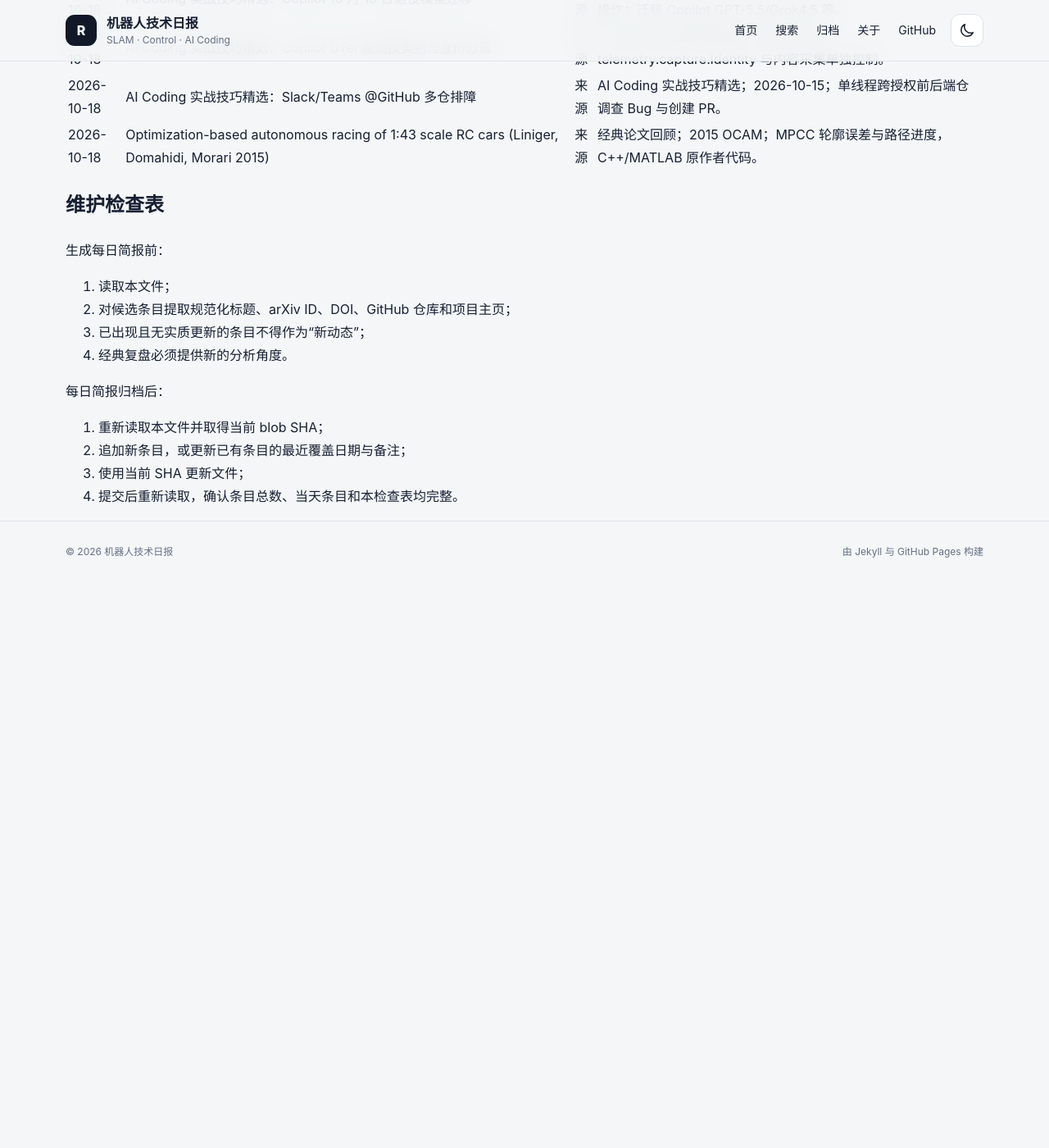
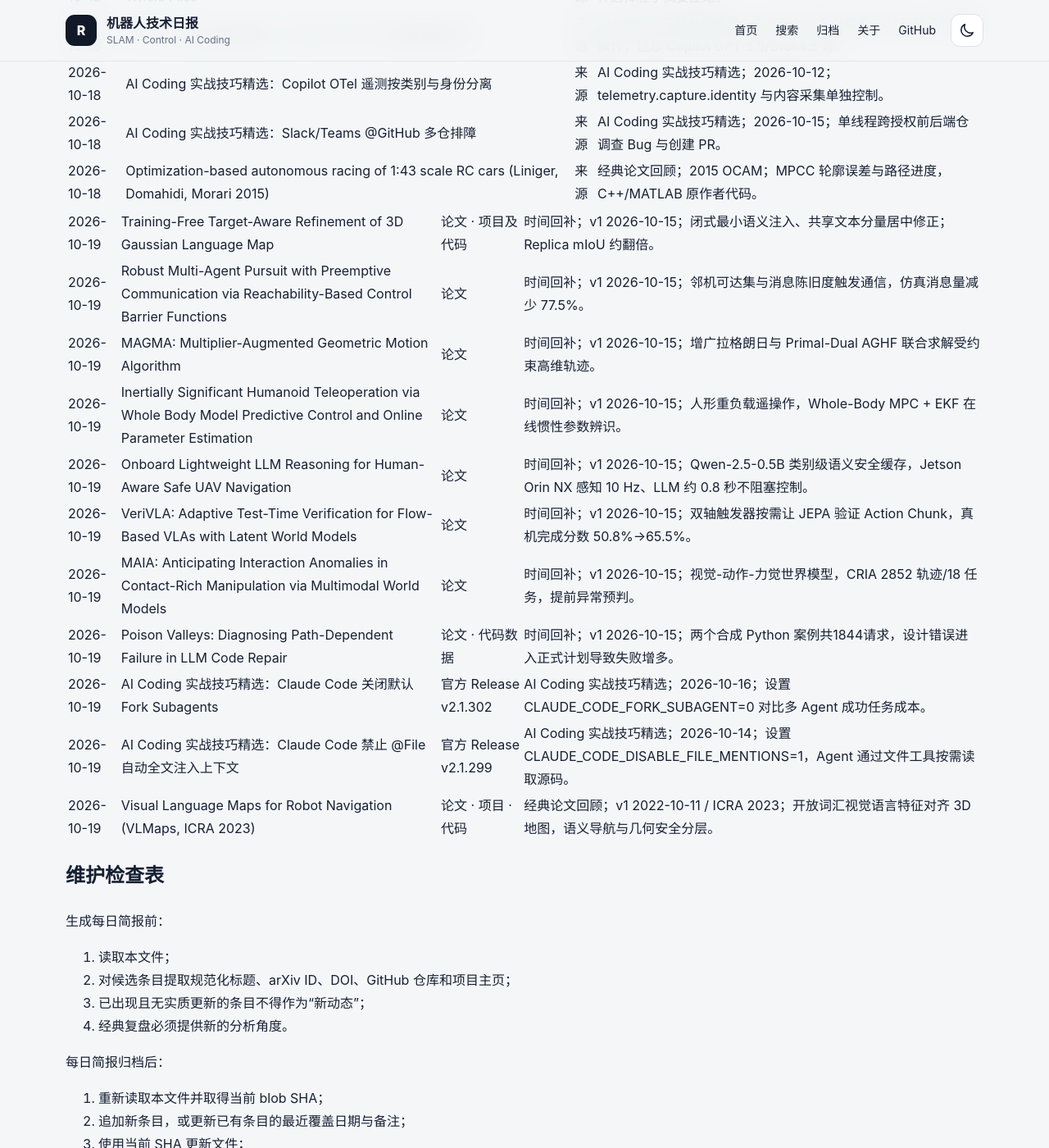
Before and after one commit to helywin/daily, a Jekyll site: the page built from robotics-brief-covered-items.md, in a window 1280 px wide and 1400 px high, scrolled down 69953 px. Shown: the whole window at 82% size. Built offline with Jekyll 4.4.1, drawn with Linux system fonts in a browser that asks for light colours; our own code applies the rules of GitHub Pages for plain Markdown files; before the commit the page ends 70661 px from its top, so only the background shows below that; some of the changed text lies outside the part shown.

Commit message:
docs: update robotics brief coverage index for 2026-10-19

```diff
--- a/robotics-brief-covered-items.md
+++ b/robotics-brief-covered-items.md
@@ -1,6 +1,6 @@
 # 机器人技术简报已覆盖条目索引
 
-> 最后更新：2026-10-18（Asia/Shanghai）
+> 最后更新：2026-10-19（Asia/Shanghai）
 >
 > 用途：每日简报选题前强制查重。本文件保留全部历史条目的最近覆盖日期、规范标题、至少一个可直接访问的原始来源和必要备注。
 >
@@ -154,6 +154,8 @@
 > 2026-10-17 新增 8 条主动态、2 条 AI Coding 实战技巧精选与 1 条经典论文回顾，共 1018 条。
 >
 > 2026-10-18 新增 8 条主动态、3 条 AI Coding 实战技巧精选与 1 条经典论文回顾，共 1030 条。
+>
+> 2026-10-19 新增 8 条主动态、2 条 AI Coding 实战技巧精选与 1 条经典论文回顾，共 1041 条。
 >
 ## 已核验条目
 
@@ -1265,6 +1267,18 @@
 | 2026-10-18 | AI Coding 实战技巧精选：Slack/Teams @GitHub 多仓排障 | [来源](https://github.blog/changelog/2026-10-15-copilot-in-slack-and-teams-adds-model-and-repository-updates/) | AI Coding 实战技巧精选；2026-10-15；单线程跨授权前后端仓调查 Bug 与创建 PR。 |
 | 2026-10-18 | Optimization-based autonomous racing of 1:43 scale RC cars (Liniger, Domahidi, Morari 2015) | [来源](https://doi.org/10.1002/oca.2123) | 经典论文回顾；2015 OCAM；MPCC 轮廓误差与路径进度，C++/MATLAB 原作者代码。 |
 
+| 2026-10-19 | Training-Free Target-Aware Refinement of 3D Gaussian Language Map | [论文](https://arxiv.org/abs/2610.21619) · [项目及代码](https://lab-of-ai-and-robotics.github.io/target-aware-langmap/) | 时间回补；v1 2026-10-15；闭式最小语义注入、共享文本分量居中修正；Replica mIoU 约翻倍。 |
+| 2026-10-19 | Robust Multi-Agent Pursuit with Preemptive Communication via Reachability-Based Control Barrier Functions | [论文](https://arxiv.org/abs/2610.22198) | 时间回补；v1 2026-10-15；邻机可达集与消息陈旧度触发通信，仿真消息量减少 77.5%。 |
+| 2026-10-19 | MAGMA: Multiplier-Augmented Geometric Motion Algorithm | [论文](https://arxiv.org/abs/2610.21852) | 时间回补；v1 2026-10-15；增广拉格朗日与 Primal-Dual AGHF 联合求解受约束高维轨迹。 |
+| 2026-10-19 | Inertially Significant Humanoid Teleoperation via Whole Body Model Predictive Control and Online Parameter Estimation | [论文](https://arxiv.org/abs/2610.22176) | 时间回补；v1 2026-10-15；人形重负载遥操作，Whole-Body MPC + EKF 在线惯性参数辨识。 |
+| 2026-10-19 | Onboard Lightweight LLM Reasoning for Human-Aware Safe UAV Navigation | [论文](https://arxiv.org/abs/2610.22092) | 时间回补；v1 2026-10-15；Qwen-2.5-0.5B 类别级语义安全缓存，Jetson Orin NX 感知 10 Hz、LLM 约 0.8 秒不阻塞控制。 |
+| 2026-10-19 | VeriVLA: Adaptive Test-Time Verification for Flow-Based VLAs with Latent World Models | [论文](https://arxiv.org/abs/2610.21985) | 时间回补；v1 2026-10-15；双轴触发器按需让 JEPA 验证 Action Chunk，真机完成分数 50.8%→65.5%。 |
+| 2026-10-19 | MAIA: Anticipating Interaction Anomalies in Contact-Rich Manipulation via Multimodal World Models | [论文](https://arxiv.org/abs/2610.21686) | 时间回补；v1 2026-10-15；视觉-动作-力觉世界模型，CRIA 2852 轨迹/18 任务，提前异常预判。 |
+| 2026-10-19 | Poison Valleys: Diagnosing Path-Dependent Failure in LLM Code Repair | [论文](https://arxiv.org/abs/2610.21514) · [代码数据](https://poisonvalleys.org/) | 时间回补；v1 2026-10-15；两个合成 Python 案例共1844请求，设计错误进入正式计划导致失败增多。 |
+| 2026-10-19 | AI Coding 实战技巧精选：Claude Code 关闭默认 Fork Subagents | [官方 Release v2.1.302](https://github.com/anthropics/claude-code/releases/tag/v2.1.302) | AI Coding 实战技巧精选；2026-10-16；设置 CLAUDE_CODE_FORK_SUBAGENT=0 对比多 Agent 成功任务成本。 |
+| 2026-10-19 | AI Coding 实战技巧精选：Claude Code 禁止 @File 自动全文注入上下文 | [官方 Release v2.1.299](https://github.com/anthropics/claude-code/releases/tag/v2.1.299) | AI Coding 实战技巧精选；2026-10-14；设置 CLAUDE_CODE_DISABLE_FILE_MENTIONS=1，Agent 通过文件工具按需读取源码。 |
+| 2026-10-19 | Visual Language Maps for Robot Navigation (VLMaps, ICRA 2023) | [论文](https://arxiv.org/abs/2210.05714) · [项目](https://vlmaps.github.io/) · [代码](https://github.com/vlmaps/vlmaps) | 经典论文回顾；v1 2022-10-11 / ICRA 2023；开放词汇视觉语言特征对齐 3D 地图，语义导航与几何安全分层。 |
+
 ## 维护检查表
 
 生成每日简报前：
```
